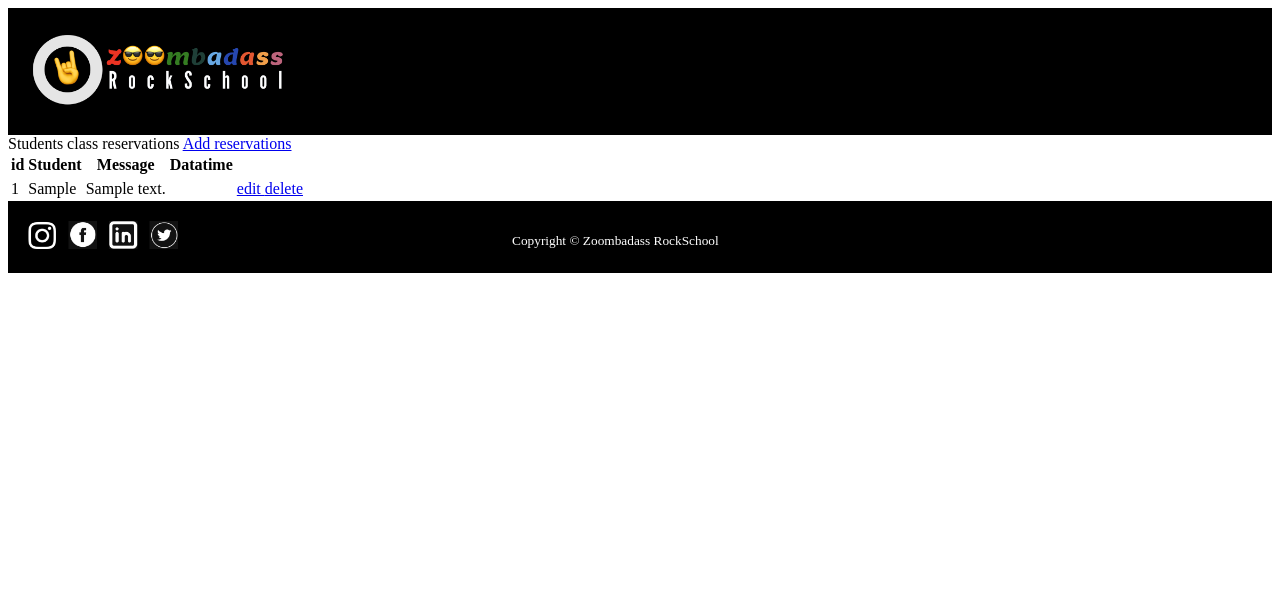
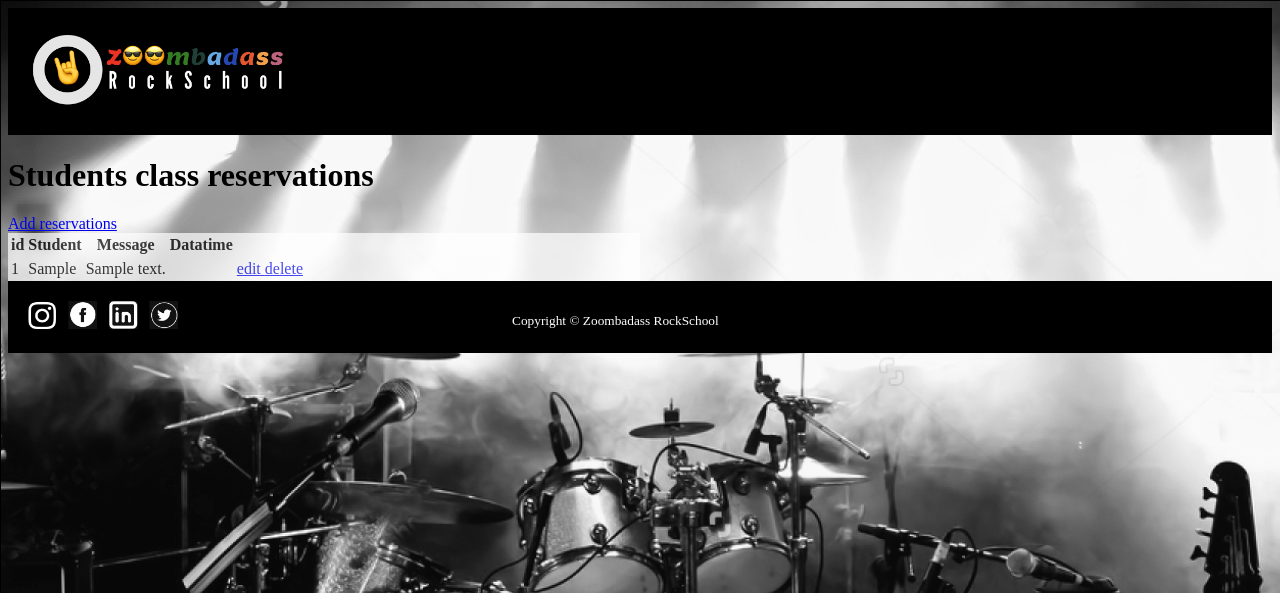
Before and after one commit to Himorell/rockSchool, a PHP site: page / in a window 1280 px wide. Shown: the top 593 px of the page. Run offline with PHP 8.4, Linux system fonts and the light colour scheme; tables that the repository leaves empty or names only in its code hold one stand-in row (values such as "Sample post"); data that the repository does not hold is empty.

Commit message:
styleStudentList

```diff
--- a/public/styles/main.css
+++ b/public/styles/main.css
@@ -1,3 +1,7 @@
+body{
+    background-image: url("../images/backgroundBody.png");
+}
+
 header{
     background-color: black;
     width: 100%;
@@ -8,6 +12,14 @@ header{
     width:300px;
     height: auto;
 }
+
+.containerTable{
+    width: 50%;
+    background-color: white;
+    opacity: 0.7;
+}
+
+
 
 footer{
     background-color: black;
--- a/src/Views/studentList.php
+++ b/src/Views/studentList.php
@@ -7,15 +7,11 @@
 
         <main>
 
-        <div class="card" style="width: 18rem;">
-  <div class="card-header">
-    Students class reservations
-
+        <div class="actionCreate">
+          <h1>Students class reservations</h1>
           <a href="?action=create"  class="btn btn-primary btn-sm">Add reservations</a>
-
         </div>
-
-  </div>
+        <div class="containerTable">
             <table class="card-table table">
                 <thead>
                     <tr>
@@ -27,6 +23,7 @@
                 </thead>
                 <tbody>
                     <tr>
+
 
 
       <?php
@@ -54,6 +51,7 @@
 
                 </table>
         </div>
+</div>
 
 
         </main>
```
Also changed, not shown: public/images/backgroundBody.png (added). Lines whose indentation alone changed are shown as unchanged.
